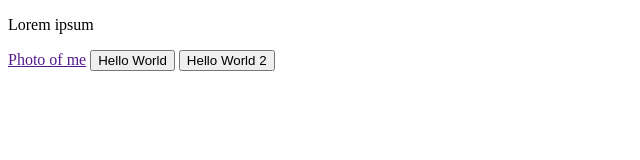
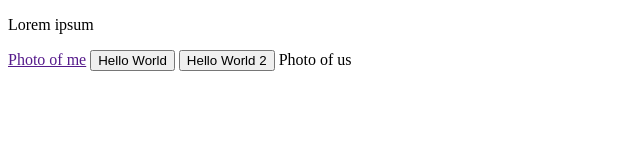
Before and after one commit to darekkozyra/GitLearn, a website: page index.html in a window 1280 px wide. Shown: the full height of the page, 0-640 px from the left. Drawn offline with Linux system fonts and the light colour scheme.

Commit message:
Feature branch added

```diff
--- a/index.html
+++ b/index.html
@@ -11,5 +11,6 @@
     <a href="">Photo of me</a>
     <button>Hello World</button>
     <button>Hello World 2</button>
+    <a hreaf="">Photo of us</a>
 </body>
 </html>
```
